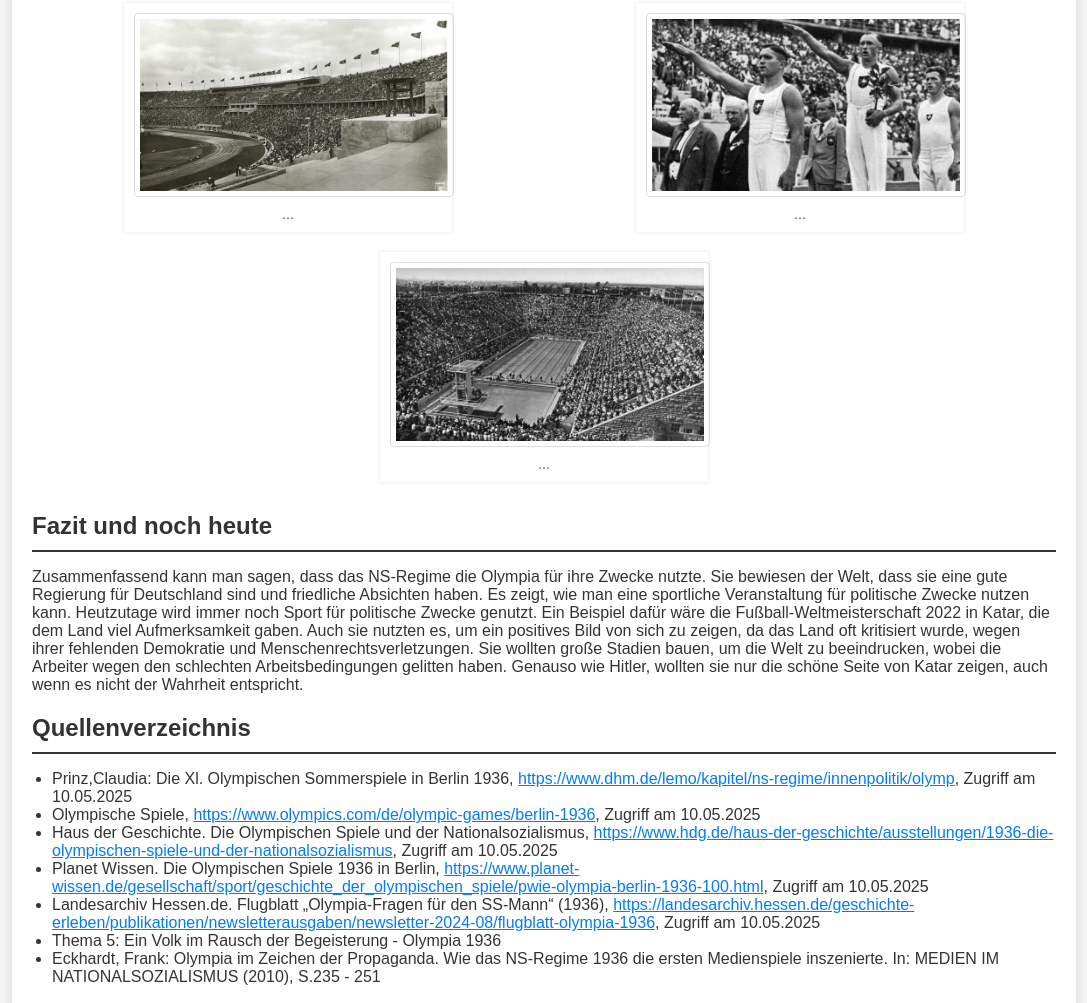
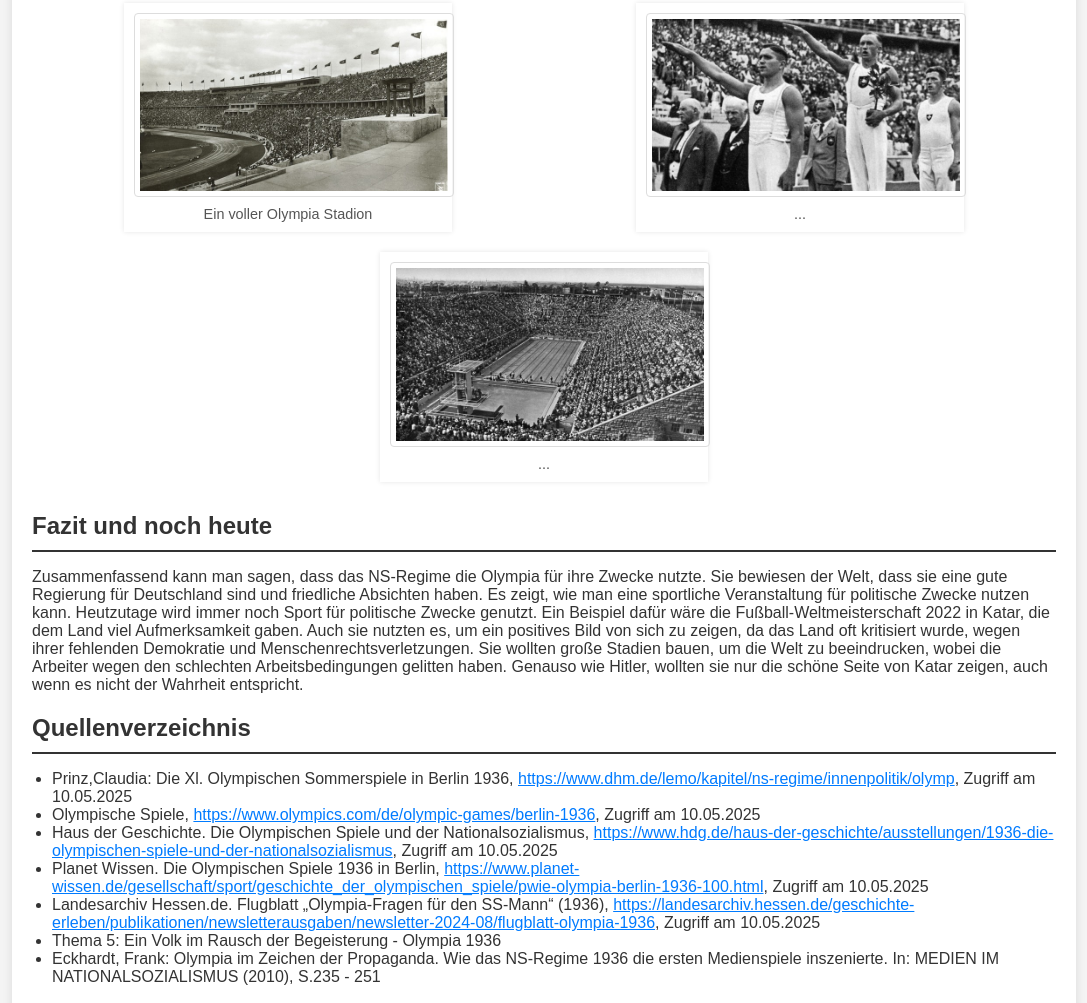
Before and after one commit to livelikelokth/Olympia1936-Website, a plain HTML site: page index.html in a window 1280 px wide. Shown: the part 1683-2686 px from the top of the page, without its empty margins (96-1183 px from the left). Drawn offline with Linux system fonts and the light colour scheme; a script that the page names is missing.

Commit message:
Update index.html

```diff
--- a/index.html
+++ b/index.html
@@ -154,8 +154,8 @@ Um die “arische Rasse" als überlegen darzustellen, wollte man bei der Olympia
             <h2>Bilder</h2>
             <div class="gallery">
                 <figure>
-                    <img src="images\410jqKzXwrL.jpg" alt="...">
-                    <figcaption>...</figcaption>
+                    <img src="images\410jqKzXwrL.jpg" alt="Olympia Stadion">
+                    <figcaption>Ein voller Olympia Stadion</figcaption>
                 </figure>
                 <figure>
                     <img src="images\tempxolympiahitlergjpg100~_v-gseapremiumxl.jpg" alt="...">
```
